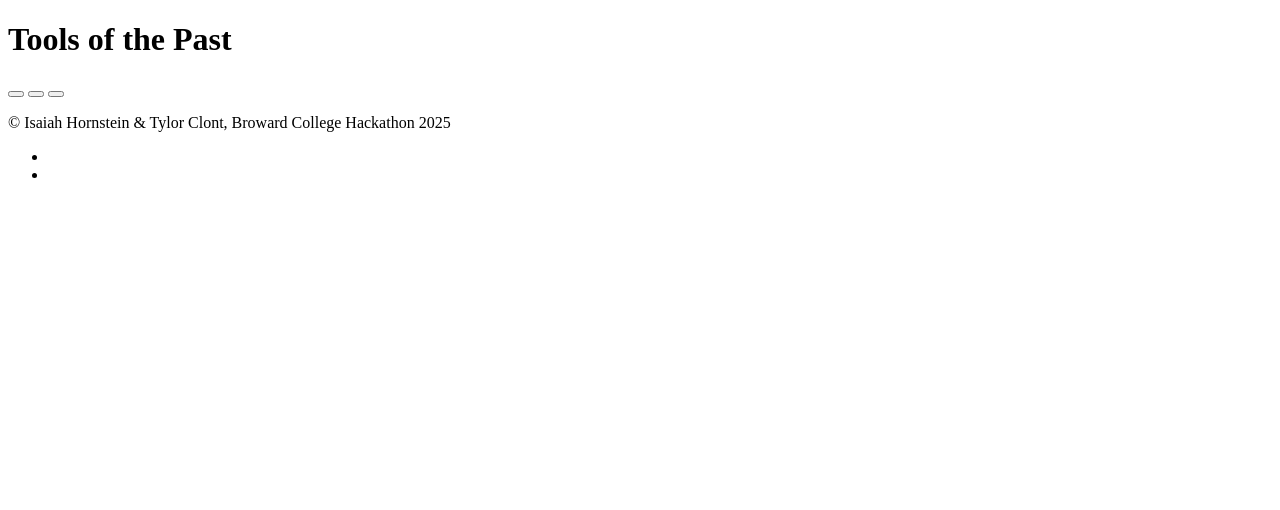
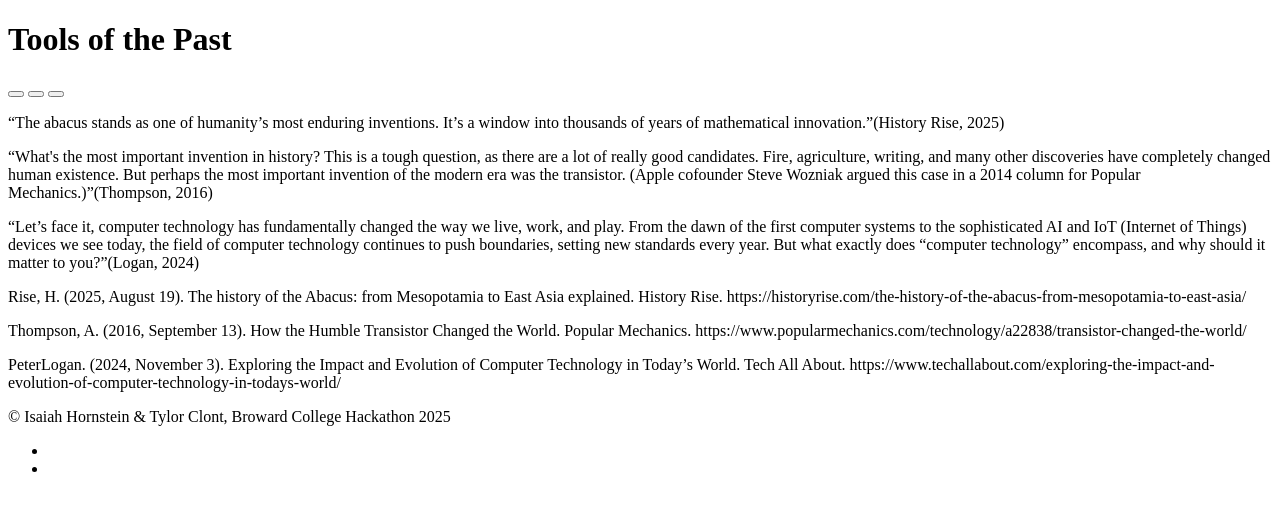
Before and after one commit to Tylor1210/PlutoHacks2025, a plain HTML site: page present.html in a window 1280 px wide. Drawn offline with Linux system fonts and the light colour scheme.

Commit message:
Add files via upload

```diff
--- a/present.html
+++ b/present.html
@@ -17,17 +17,34 @@
             </nav>
             <section>
                 <article>
-                    <p></p>
+                    <p>“The abacus stands as one of humanity’s most enduring inventions. It’s a window into thousands of years of mathematical innovation.”(History Rise, 2025)</p>
                 </article>
                 <article>
-                    <p></p>
+                    <p>“What's the most important invention in history? This is a tough question, as there are a lot of really good candidates. Fire, agriculture, writing, and many other discoveries have completely changed human existence. But perhaps the most important invention of the modern era was the transistor. (Apple cofounder Steve Wozniak argued this case in a 2014 column for Popular Mechanics.)”(Thompson, 2016)</p>
                 </article>
                 <article>
-                    <p></p>
+                    <p>“Let’s face it, computer technology has fundamentally changed the way we live, work, and play. From the dawn of the first computer systems to the sophisticated AI and IoT (Internet of Things) devices we see today, the field of computer technology continues to push boundaries, setting new standards every year. But what exactly does “computer technology” encompass, and why should it matter to you?”(Logan, 2024)</p>
                 </article>
             </section>
             <section>
-
+                <article>
+                    <p>
+                        Rise, H. (2025, August 19). The history of the Abacus: from Mesopotamia to East Asia explained. History Rise.
+                            https://historyrise.com/the-history-of-the-abacus-from-mesopotamia-to-east-asia/
+                    </p>
+                </article>
+                <article>
+                    <p>
+                        Thompson, A. (2016, September 13). How the Humble Transistor Changed the World. Popular Mechanics.
+                            https://www.popularmechanics.com/technology/a22838/transistor-changed-the-world/
+                    </p>
+                </article>
+                <article>
+                    <p>
+                        PeterLogan. (2024, November 3). Exploring the Impact and Evolution of Computer Technology in Today’s World. Tech All About.
+                            https://www.techallabout.com/exploring-the-impact-and-evolution-of-computer-technology-in-todays-world/
+                    </p>
+                </article>
             </section>
         </main>
         <footer>
```
